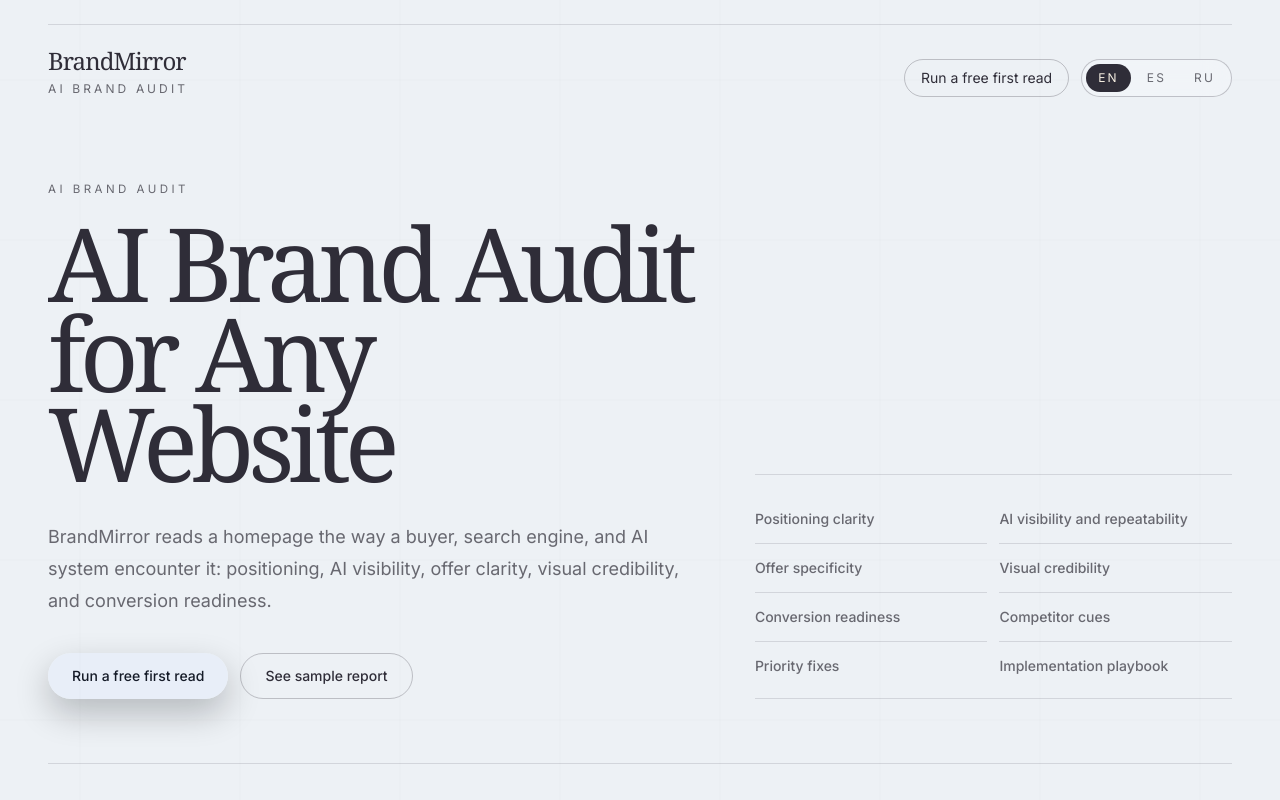
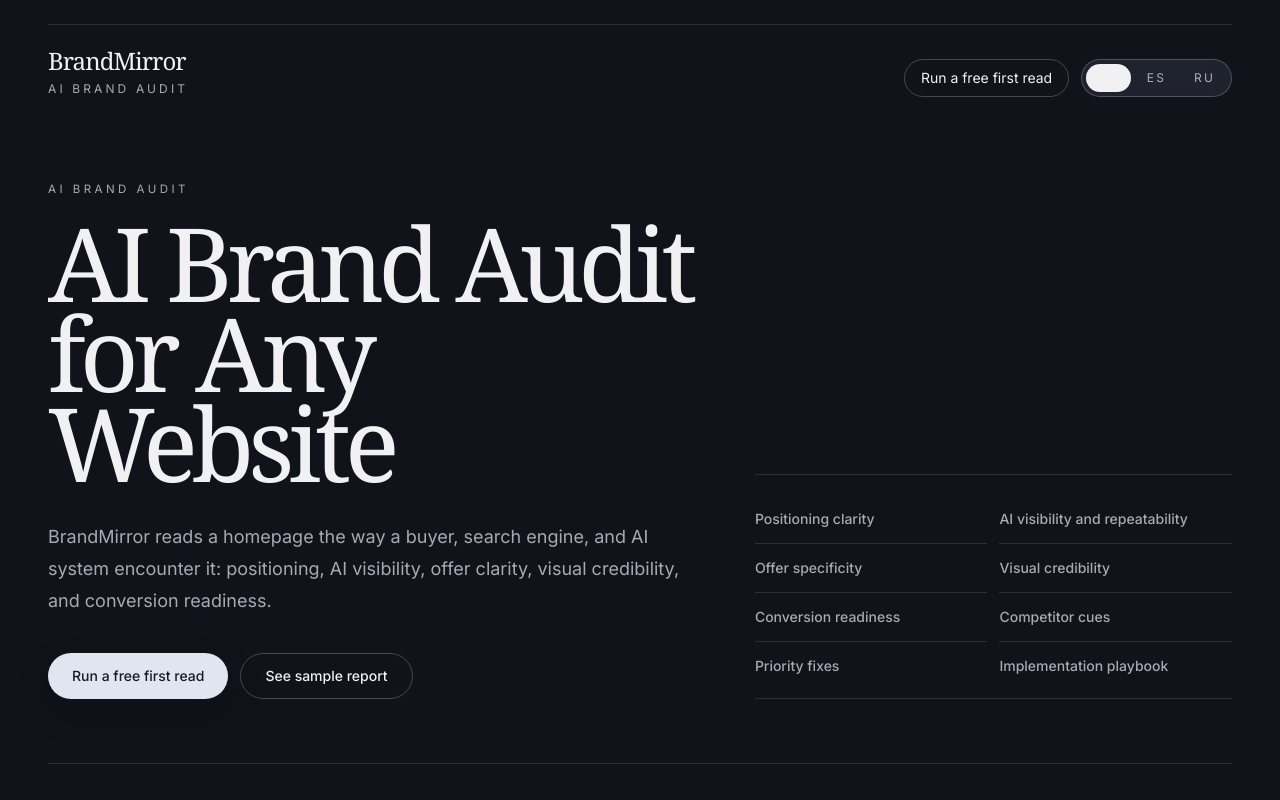
Before and after one commit to marinadabrytskaya/brand-mirror, a Next.js app: page /ai-brand-audit in a window 1280 px wide. Shown: the top 800 px of the page. Built offline with nearby package versions, Linux system fonts and the light colour scheme; no server answers.

Commit message:
Match AI audit page theme

```diff
--- a/src/app/ai-brand-audit/page.tsx
+++ b/src/app/ai-brand-audit/page.tsx
@@ -262,7 +262,7 @@
   const structuredData = buildStructuredData(copy);
 
   return (
-    <main className="page-shell min-h-screen bg-[color:var(--background)] px-6 py-6 sm:px-8 lg:px-12">
+    <main className="page-shell homepage-shell min-h-screen bg-[color:var(--background)] px-6 py-6 sm:px-8 lg:px-12">
       <script
         type="application/ld+json"
         dangerouslySetInnerHTML={{
```
